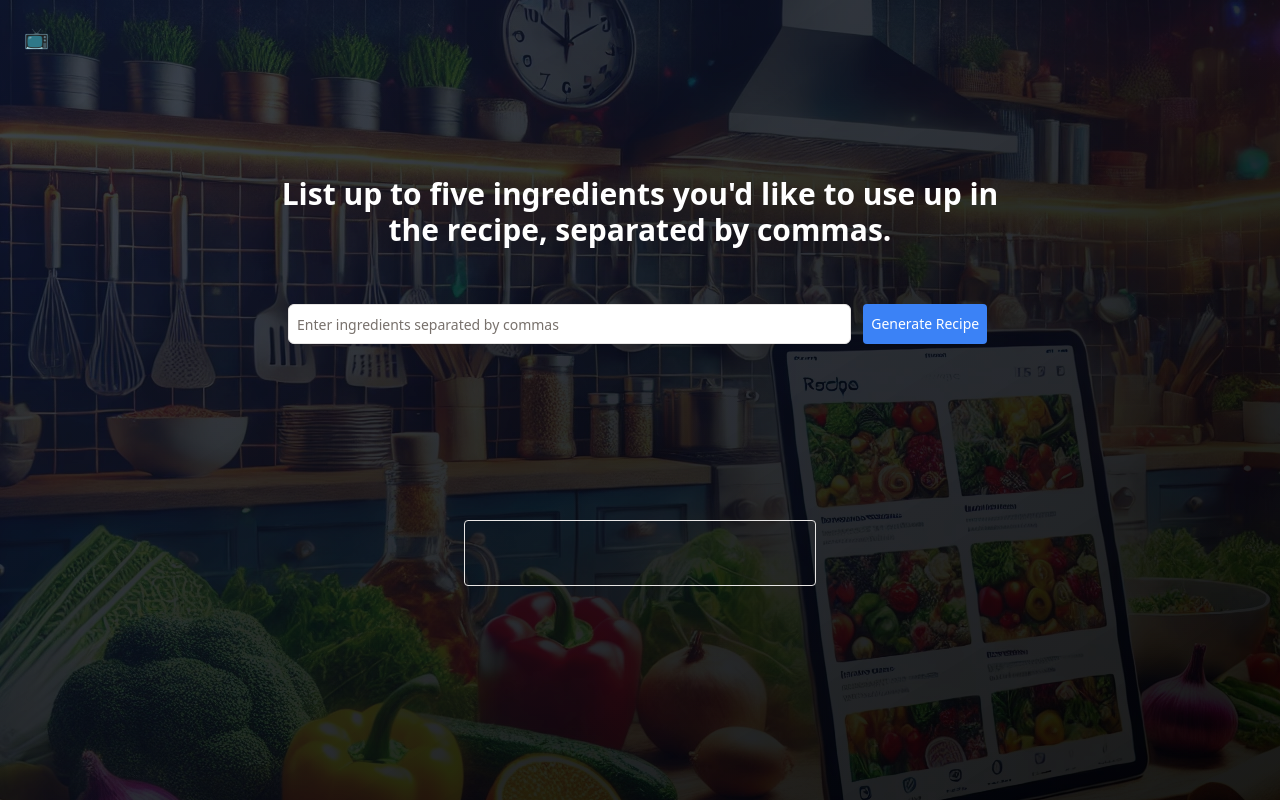
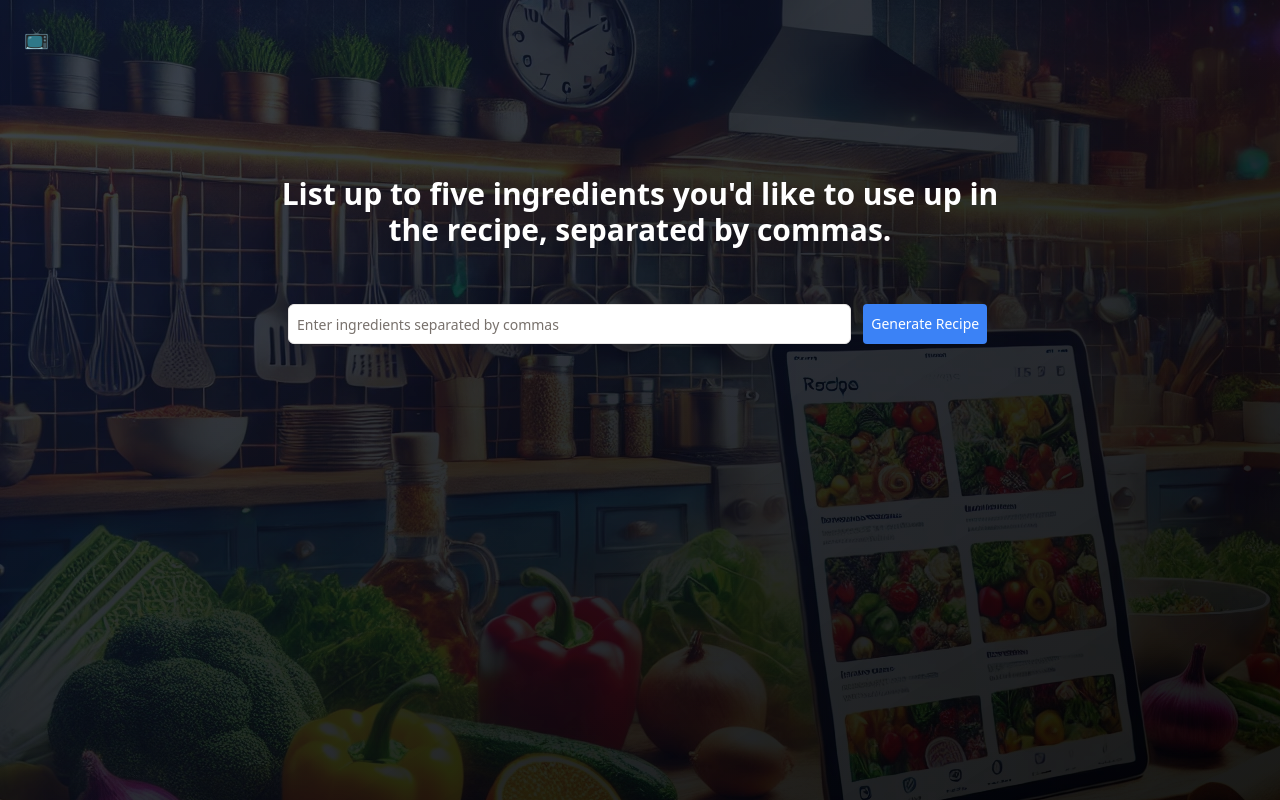
Before and after one commit to eric-nichols-nyc/ai-recipe-generator, a Next.js app: page /recipe in a window 1280 px wide. Shown: the top 800 px of the page. Built offline with nearby package versions, Linux system fonts and the light colour scheme.

Commit message:
added to layout

```diff
--- a/app/recipe/page.tsx
+++ b/app/recipe/page.tsx
@@ -5,21 +5,24 @@ import RecipeDisplay from "@/components/RecipeDisplay";
 import ImageDisplay from "@/components/ImageDisplay";
 import { generateRecipe } from "@/actions/index";
 import { readStreamableValue } from "ai/rsc";
+import { set } from "zod";
 const Home = () => {
   const [recipe, setRecipe] = useState<string | any>(undefined);
   const [imageUrl, setImageUrl] = useState<string | null>(null);
+  const [loading, setLoading] = useState<boolean>(false);
 
   const handleGenerateRecipe = async (ingredients: string[]) => {
+    setLoading(true);
     try {
       const [recipe, imageUrl] = await Promise.all([
         generateRecipe(ingredients),
         generateImage(ingredients),
       ]);
+      setLoading(false);
       setImageUrl(imageUrl);
 
-      for await (const delta of readStreamableValue(recipe!)){
+      for await (const delta of readStreamableValue(recipe!)) {
         setRecipe(delta ?? "");
-
       }
     } catch (error) {
       console.error("Error generating recipe or image:", error);
@@ -34,7 +37,9 @@ const Home = () => {
           "Content-Type": "application/json",
         },
         body: JSON.stringify({
-          prompt: `Create a visually appealing presentation for a dish that includes ${ingredients.join(", ")} on a serving plate on a rustic wood table, and The lighting should be soft and natural, enhancing the inviting and appetizing display.`,
+          prompt: `Create a visually appealing presentation for a dish that includes ${ingredients.join(
+            ", "
+          )} on a serving plate on a rustic wood table, and The lighting should be soft and natural, enhancing the inviting and appetizing display.`,
         }),
       });
 
@@ -48,16 +53,28 @@ const Home = () => {
 
   return (
     <div className="min-h-screen w-screen mx-auto flex flex-col items-center max-w-3xl">
-      <h1 className="text-3xl font-bold mb-4 mt-7 py-10 px-5 text-center">List up to five ingredients you&apos;d like to use up in the recipe, separated by commas.</h1>
+      <h1 className="text-3xl font-bold mb-4 mt-7 py-10 px-5 text-center">
+        List up to five ingredients you&apos;d like to use up in the recipe,
+        separated by commas.
+      </h1>
       <RecipeForm onGenerate={handleGenerateRecipe} />
-      <section className="flex flex-col-reverse w-full items-center gap-8 px-4 py-12 md:px-6 lg:px-8 lg:py-20">
-        <div className="w-full md:w-1/2 p-8 border rounded">
-          {recipe && <RecipeDisplay recipe={recipe} />}
+      {loading ? (
+        <div className="mt-10 relative">
+          <div className="absolute inset-0 bg-gray-200 animate-pulse rounded-md"></div>
+          <span className="relative z-10">Thinking...</span>
         </div>
-        <div className="w-full md:w-1/2 p-8">
-          {imageUrl && <ImageDisplay imageUrl={imageUrl} />}
-        </div>
-      </section>
+      ) : (
+        <>
+          <section className="flex flex-col-reverse w-full items-center gap-8 px-4 py-12 md:px-6 lg:px-8 lg:py-20 text-left">
+            <div className="w-full p-8 rounded">
+              {recipe && <RecipeDisplay recipe={recipe} />}
+            </div>
+            <div className="w-full p-8">
+              {imageUrl && <ImageDisplay imageUrl={imageUrl} />}
+            </div>
+          </section>
+        </>
+      )}
     </div>
   );
 };
--- a/components/ImageDisplay.tsx
+++ b/components/ImageDisplay.tsx
@@ -7,7 +7,7 @@ const ImageDisplay = ({ imageUrl }: { imageUrl: string }) => {
       initial={{ opacity: 0 }}
       animate={{ opacity: 1 }}
       transition={{ duration: 0.5 }}
-      className="p-4 border rounded"
+      className="p-4"
     >
       <Image
             src={imageUrl}
--- a/components/RecipeDisplay.tsx
+++ b/components/RecipeDisplay.tsx
@@ -9,7 +9,6 @@ const RecipeDisplay = ({ recipe }: { recipe: string }) => {
       transition={{ duration: 0.5 }}
       className=""
     >
-      <h2 className="text-xl font-bold">Generated Recipe</h2>
       <Markdown>{recipe}</Markdown>
       </motion.div>
   );
```
